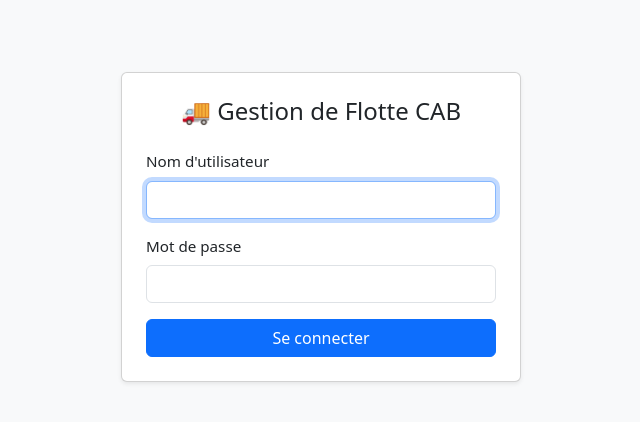
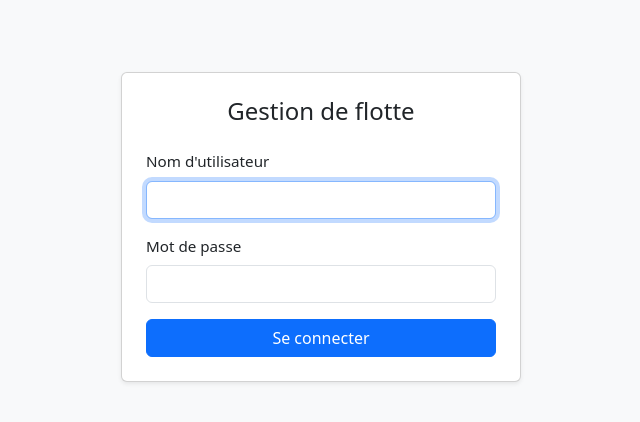
Before and after one commit to Faraleno2022/Gestionnairedeflotte, a Django app: page /comptes/connexion/ in a window 1280 px wide. Shown: the top 422 px of the page, without its empty margins (319-959 px from the left). Run offline with Django 5.2, Linux system fonts and the light colour scheme; some libraries are stand-ins or nearby versions.

Commit message:
Renommer l'application en « Gestion de flotte »
Titre simplifié dans la barre latérale, la page de connexion, l'onglet du
navigateur et les exports Excel/PDF (suppression de l'emoji et de « CAB »).

Co-Authored-By: Claude Opus 5.5 <noreply@anthropic.com>

```diff
--- a/core/context_processors.py
+++ b/core/context_processors.py
@@ -7,7 +7,7 @@ def app_context(request):
     """Variables disponibles dans tous les templates."""
     user = getattr(request, "user", None)
     return {
-        "APP_NAME": "Gestion de Flotte CAB",
+        "APP_NAME": "Gestion de flotte",
         "NODE_ROLE": settings.NODE_ROLE,
         "NODE_ID": settings.NODE_ID,
         "IS_SERVER": settings.NODE_ROLE == "server",
--- a/rapports/excel.py
+++ b/rapports/excel.py
@@ -34,7 +34,7 @@ def construire(annee=None):
     # --- Synthèse ---
     ws = wb.active
     ws.title = "Synthèse"
-    ws["A1"] = "Gestion de Flotte CAB — Synthèse"
+    ws["A1"] = "Gestion de flotte — Synthèse"
     ws["A1"].font = _TITRE
     ws["A2"] = f"Année : {annee or 'Toutes'}"
     t = services.totaux(annee)
--- a/rapports/pdf.py
+++ b/rapports/pdf.py
@@ -46,7 +46,7 @@ def construire(annee=None) -> bytes:
     styles = getSampleStyleSheet()
     elements = []
 
-    elements.append(Paragraph("Gestion de Flotte CAB — Rapport de synthèse", styles["Title"]))
+    elements.append(Paragraph("Gestion de flotte — Rapport de synthèse", styles["Title"]))
     elements.append(Paragraph(f"Année : {annee or 'Toutes'}", styles["Normal"]))
     elements.append(Spacer(1, 0.5 * cm))
 
--- a/templates/accounts/connexion.html
+++ b/templates/accounts/connexion.html
@@ -5,7 +5,7 @@
   <div class="col-md-5 col-lg-4">
     <div class="card shadow-sm mt-5">
       <div class="card-body p-4">
-        <h1 class="h4 text-center mb-4">🚚 {{ APP_NAME }}</h1>
+        <h1 class="h4 text-center mb-4">{{ APP_NAME }}</h1>
         {% if form.errors %}
           <div class="alert alert-danger">Identifiants incorrects. Réessayez.</div>
         {% endif %}
--- a/templates/base.html
+++ b/templates/base.html
@@ -15,7 +15,7 @@
   {# ---------- Barre latérale (navigation) ---------- #}
   <aside class="sidebar" id="sidebar">
     <div class="sidebar-brand">
-      <a href="{% url 'dashboard:accueil' %}">🚚 {{ APP_NAME }}</a>
+      <a href="{% url 'dashboard:accueil' %}">{{ APP_NAME }}</a>
     </div>
     <nav class="sidebar-nav">
       <a class="side-link {% if request.resolver_match.url_name == 'accueil' %}active{% endif %}" href="{% url 'dashboard:accueil' %}"><span class="ico">📊</span> Tableau de bord</a>
```
Also changed, not shown: README.md.
